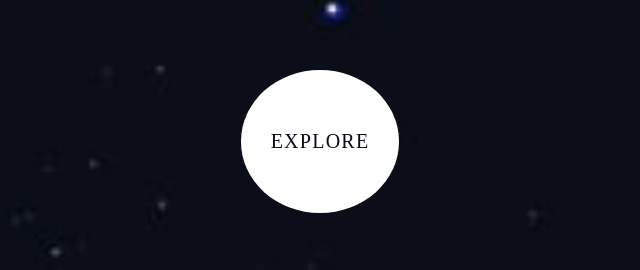
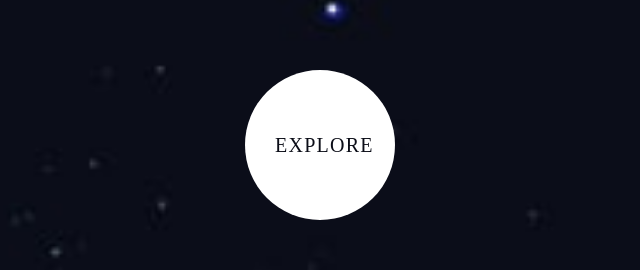
Before and after one commit to DaniielDz/Space-Tourism-Proyect, a plain HTML site: page index.html in a window 1280 px wide. Shown: the part 398-668 px from the top of the page, 320-960 px from the left. Drawn offline with nearby package versions, Linux system fonts and the light colour scheme; a web font is replaced by a local one.

Commit message:
probando fondo body

```diff
--- a/src/css/style.css
+++ b/src/css/style.css
@@ -20,8 +20,8 @@ html {
 h1, h5, p{ margin: 0; }
 
 body {
-    height: 100vh;
-    padding: 2.4rem 2.4rem 4.8rem;
+    /* height: 100vh; */
+    padding: 2.4rem 2.4rem;
     background: url('../assets/home/background-home-mobile.jpg');
     background-size: cover;
 }
@@ -119,10 +119,13 @@ body {
     color: var(--gray);
 }
 .home__button {
+    width: 15rem;
+    height: 15rem;
     display: inline-block;
     padding: 6rem 3rem;
     font-family: var(--headingsFont);
     font-size: 2rem;
+    line-height: 3rem;
     letter-spacing: 1.25px;
     text-transform: uppercase;
     color: var(--darkBlue);
```
